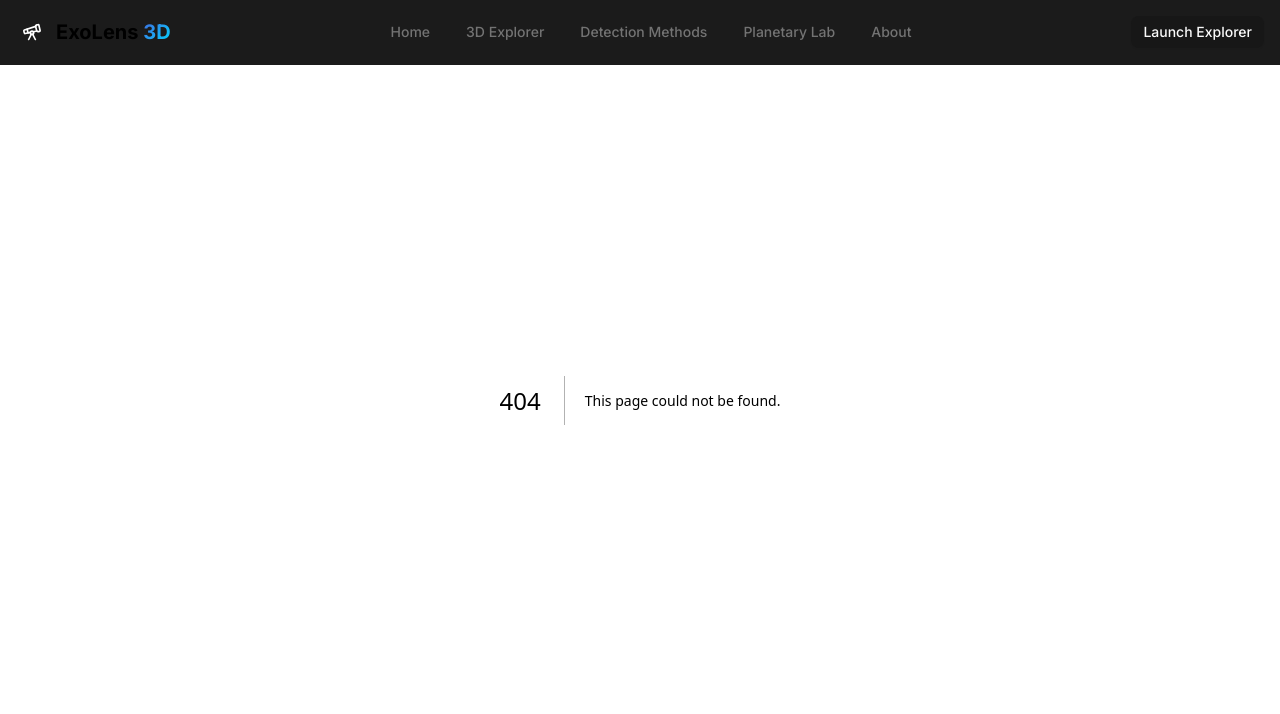
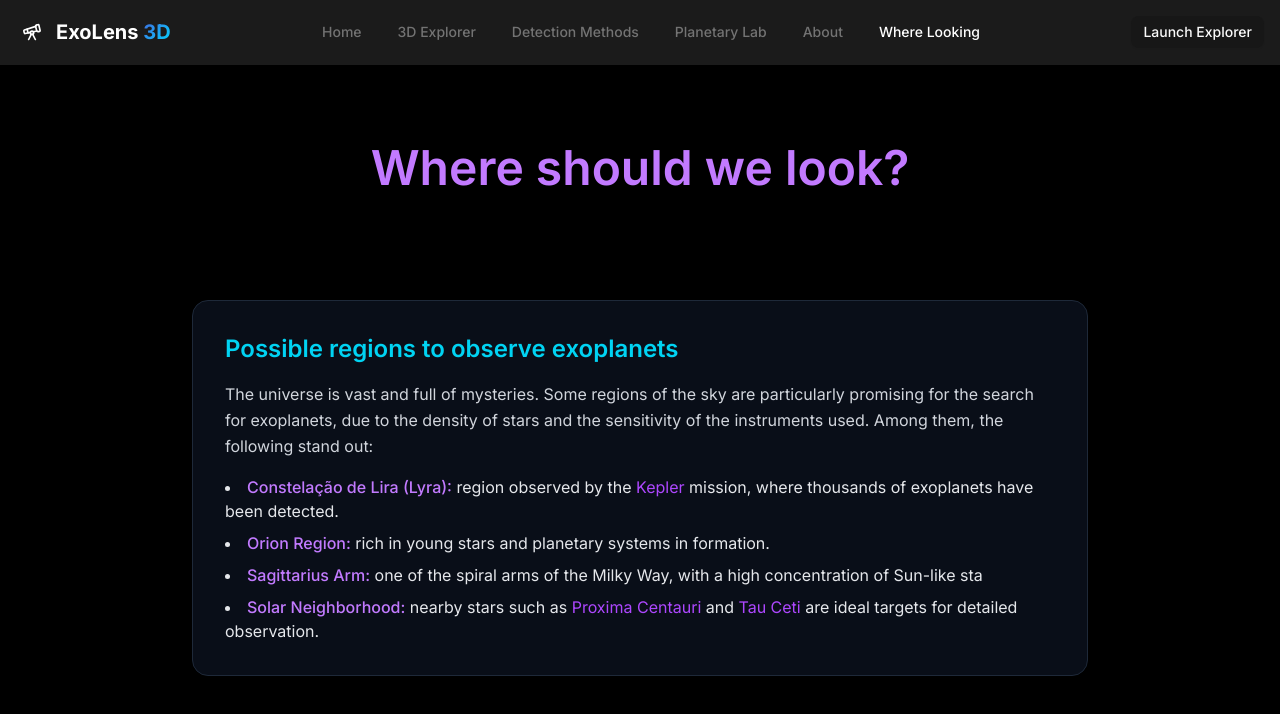
Before and after one commit to Hyn4/NASA, a Next.js app in the folder exolens/: page /whereLooking in a window 1280 px wide. Before the commit this address had no page. Shown: the top 714 px of the page. Built offline with nearby package versions, Linux system fonts and the light colour scheme.

Commit message:
#Feat - Onde olhar ## Descrição: Neste commit está a nova feat para indicar aos usuarios para onde deve apontar o telescopio e realizar observações afim de encontrar exoplanets

```diff
--- /dev/null
+++ b/exolens/app/whereLooking/page.tsx
@@ -0,0 +1,42 @@
+export default function WhereLooking() {
+  return (
+    <div className="w-full min-h-screen bg-black text-white flex flex-col items-center px-6 py-16 space-y-12 gap-15">
+      <h1 className="text-5xl font-semibold text-purple-400 text-center mt-20">
+        Where should we look?
+      </h1>
+
+      <section className="max-w-4xl bg-gray-900/60 backdrop-blur-md rounded-2xl p-8 shadow-lg border border-gray-800">
+        <h2 className="text-2xl font-semibold text-cyan-400 mb-4">
+            Possible regions to observe exoplanets
+        </h2>
+        <p className="text-gray-300 leading-relaxed">
+            The universe is vast and full of mysteries.
+            Some regions of the sky are particularly promising for the search for exoplanets,
+            due to the density of stars and the sensitivity of the instruments used.
+            Among them, the following stand out:
+        </p>
+
+        <ul className="list-disc list-inside mt-4 space-y-2 text-gray-200">
+          <li>
+            <span className="text-purple-400 font-medium">Constelação de Lira (Lyra):</span>{" "}
+                region observed by the <span className="text-purple-500">Kepler</span> mission,
+                where thousands of exoplanets have been detected.
+          </li>
+          <li>
+            <span className="text-purple-400 font-medium">Orion Region:</span>{" "}
+            rich in young stars and planetary systems in formation.
+          </li>
+          <li>
+            <span className="text-purple-400 font-medium">Sagittarius Arm:</span>{" "}
+            one of the spiral arms of the Milky Way, with a high concentration of Sun-like sta
+          </li>
+          <li>
+            <span className="text-purple-400 font-medium">Solar Neighborhood:</span>{" "}
+            nearby stars such as <span className="text-purple-500">Proxima Centauri</span>{" "}
+            and <span className="text-purple-500">Tau Ceti</span> are ideal targets for detailed observation.
+          </li>
+        </ul>
+      </section>
+    </div>
+  );
+}
--- a/exolens/components/navigation.tsx
+++ b/exolens/components/navigation.tsx
@@ -13,6 +13,7 @@ const navItems = [
   { href: "/methods", label: "Detection Methods" },
   { href: "/laboratory", label: "Planetary Lab" },
   { href: "/about", label: "About" },
+  { href: "/whereLooking", label: "Where Looking" },
 ]
 
 export function Navigation() {
```
